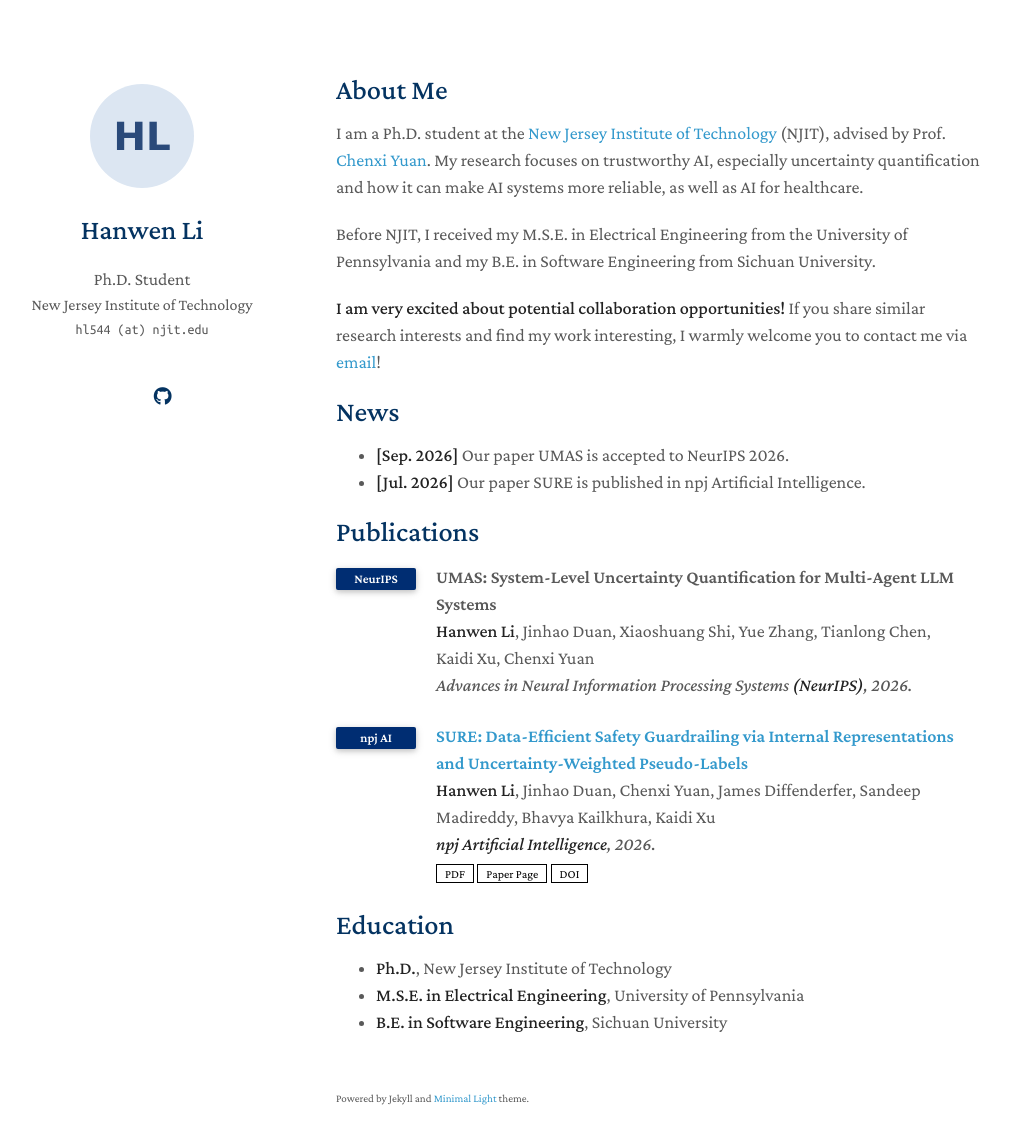
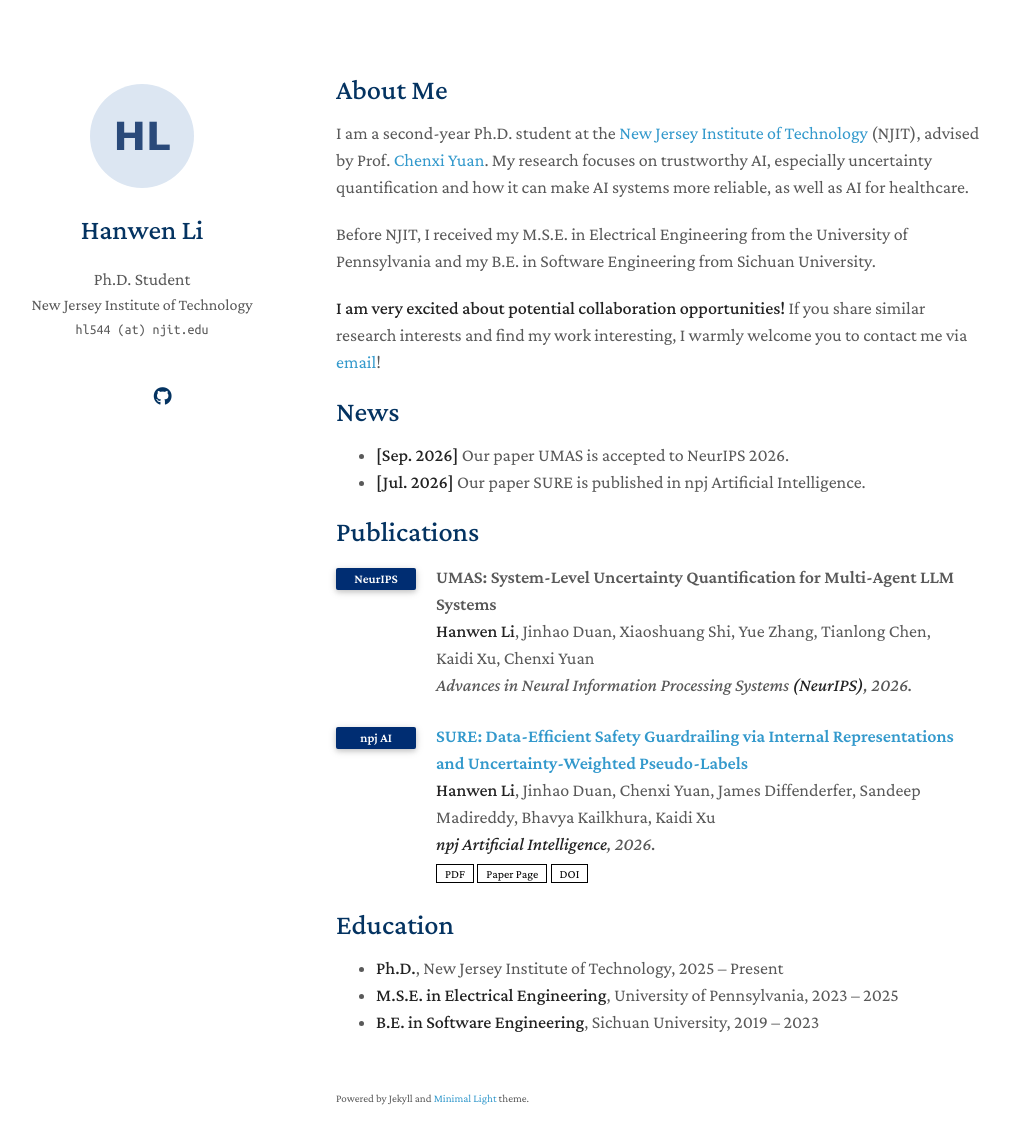
Before and after one commit to Dby52-04/Dby52-04.github.io, a Jekyll site: the page built from index.md, in a window 1280 px wide and 1180 px high. Shown: the top 1144 px of the window, without its empty margins (134-1145 px from the left). Built offline with Jekyll 4.4.1, drawn with Linux system fonts in a browser that asks for light colours; a style sheet for code colours, icons or effects is not loaded; our own code applies the rules of GitHub Pages for plain Markdown files.

Commit message:
Add second-year status and education years
Co-Authored-By: Claude Opus 5.5 (1M context) <noreply@anthropic.com>
Claude-Session: https://claude.ai/code/session_01JxeXMqjkBpqCRcw3skhFge

```diff
--- a/index.md
+++ b/index.md
@@ -4,7 +4,7 @@ layout: homepage
 
 ## About Me
 
-I am a Ph.D. student at the [New Jersey Institute of Technology](https://www.njit.edu/) (NJIT), advised by Prof. [Chenxi Yuan](https://chenxiyuan1.github.io/). My research focuses on trustworthy AI, especially uncertainty quantification and how it can make AI systems more reliable, as well as AI for healthcare.
+I am a second-year Ph.D. student at the [New Jersey Institute of Technology](https://www.njit.edu/) (NJIT), advised by Prof. [Chenxi Yuan](https://chenxiyuan1.github.io/). My research focuses on trustworthy AI, especially uncertainty quantification and how it can make AI systems more reliable, as well as AI for healthcare.
 
 Before NJIT, I received my M.S.E. in Electrical Engineering from the University of Pennsylvania and my B.E. in Software Engineering from Sichuan University.
 
@@ -23,6 +23,6 @@ Before NJIT, I received my M.S.E. in Electrical Engineering from the University
 
 ## Education
 
-- **Ph.D.**, New Jersey Institute of Technology
-- **M.S.E. in Electrical Engineering**, University of Pennsylvania
-- **B.E. in Software Engineering**, Sichuan University
+- **Ph.D.**, New Jersey Institute of Technology, 2025 – Present
+- **M.S.E. in Electrical Engineering**, University of Pennsylvania, 2023 – 2025
+- **B.E. in Software Engineering**, Sichuan University, 2019 – 2023
```
